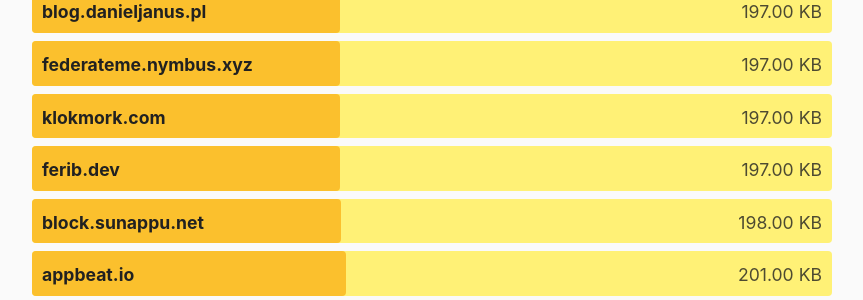
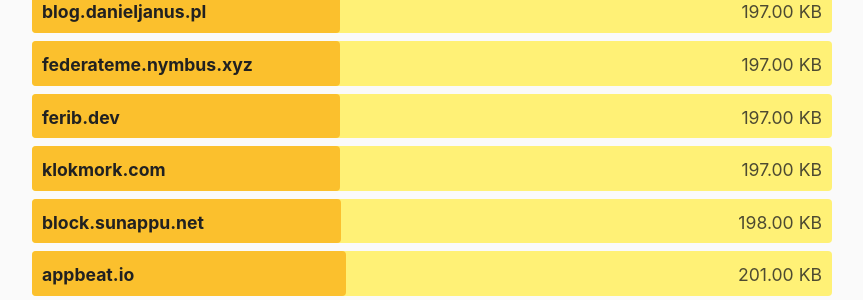
Before and after one commit to kevquirk/512kb.club, a Jekyll site: the page built from index.md, in a window 1280 px wide and 900 px high, scrolled down 17847 px. Shown: the part 153-453 px from the top of the window, without its empty margins (208-1071 px from the left). Built offline with Jekyll 4.4.1, drawn with Linux system fonts in a browser that asks for light colours; some of the changed lines change nothing that is shown.

Commit message:
fix alphabetical order

```diff
--- a/_data/sites.yml
+++ b/_data/sites.yml
@@ -748,6 +748,11 @@
   size: 236
   last_checked: 2022-01-03
 
+- domain: ferib.dev
+  url: https://ferib.dev/
+  size: 197
+  last_checked: 2022-03-24
+
 - domain: filbertsalim.codeberg.page
   url: https://filbertsalim.codeberg.page/
   size: 6.7
@@ -2082,8 +2087,3 @@
   url: https://zserge.com/
   size: 20.2
   last_checked: 2021-12-19
-
-- domain: ferib.dev
-  url: https://ferib.dev/
-  size: 197
-  last_checked: 2022-03-24
```
